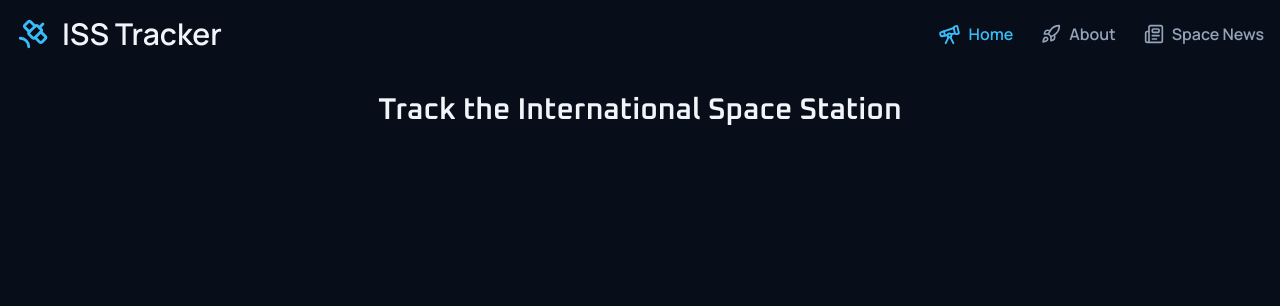
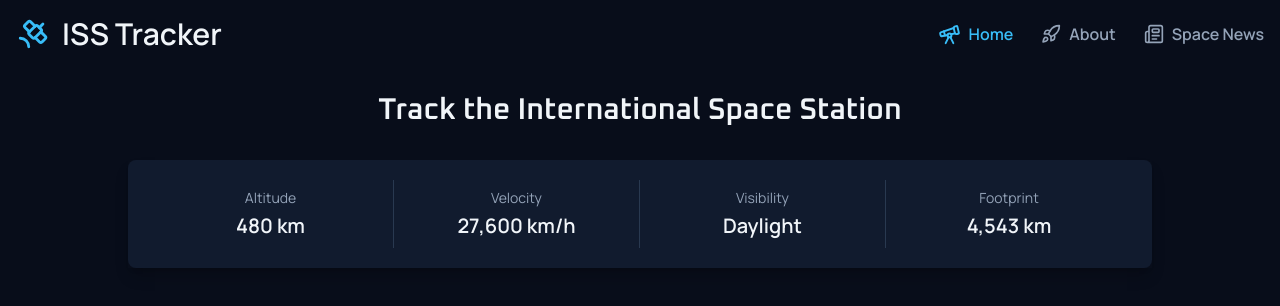
Before and after one commit to RidaAli110/ISS-Tracker, a React (Vite) app: page / in a window 1280 px wide. Shown: the top 306 px of the page. Built offline with nearby package versions, Linux system fonts and the light colour scheme.

Commit message:
Add StatsBar component to Home page for displaying ISS statistics

```diff
--- /dev/null
+++ b/src/components/home-page/StatsBar.jsx
@@ -0,0 +1,46 @@
+export default function StatsBar() {
+  return (
+    <section
+      aria-label='ISS statistics'
+      className='mx-auto mt-4 min-[600px]:mt-8 w-full lg:w-5xl shadow-lg shadow-black/20'
+    >
+      <dl className='grid grid-cols-2 min-[600px]:grid-cols-4 place-items-center text-center p-2 min-[600px]:p-5 bg-(--bg-card) rounded-lg'>
+        <div className='flex flex-col items-center gap-1 w-full py-2 border-r border-b border-(--border-color) min-[600px]:border-b-0'>
+          <dt className='text-(--text-secondary) text-xs min-[600px]:text-sm'>
+            Altitude
+          </dt>
+          <dd className='text-(--text-primary) text-base min-[600px]:text-xl font-semibold'>
+            480 km
+          </dd>
+        </div>
+
+        <div className='flex flex-col items-center gap-1 w-full py-2 border-b border-(--border-color) min-[600px]:border-b-0 min-[600px]:border-r min-[600px]:border-r-(--border-color)'>
+          <dt className='text-(--text-secondary) text-xs min-[600px]:text-sm'>
+            Velocity
+          </dt>
+          <dd className='text-(--text-primary) text-base min-[600px]:text-xl font-semibold'>
+            27,600 km/h
+          </dd>
+        </div>
+
+        <div className='flex flex-col items-center gap-1 w-full py-2 border-r border-(--border-color)'>
+          <dt className='text-(--text-secondary) text-xs min-[600px]:text-sm'>
+            Visibility
+          </dt>
+          <dd className='text-(--text-primary) text-base min-[600px]:text-xl font-semibold'>
+            Daylight
+          </dd>
+        </div>
+
+        <div className='flex flex-col items-center gap-1 w-full py-2'>
+          <dt className='text-(--text-secondary) text-xs min-[600px]:text-sm'>
+            Footprint
+          </dt>
+          <dd className='text-(--text-primary) text-base min-[600px]:text-xl font-semibold'>
+            4,543 km
+          </dd>
+        </div>
+      </dl>
+    </section>
+  );
+}
--- a/src/pages/Home.jsx
+++ b/src/pages/Home.jsx
@@ -1,6 +1,7 @@
 import NavBar from '../components/Navbar';
+import StatsBar from '../components/home-page/StatsBar';
 
-function Home() {
+export default function Home() {
   return (
     <>
       <NavBar />
@@ -8,9 +9,8 @@ function Home() {
         <h1 className='text-2xl md:text-3xl text-(--text-primary) text-center mt-7 md:mt-10'>
           Track the International Space Station
         </h1>
+        <StatsBar />
       </main>
     </>
   );
 }
-
-export default Home;
```
